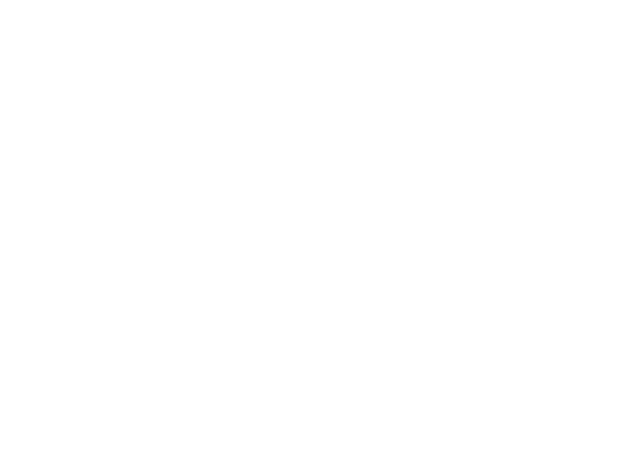
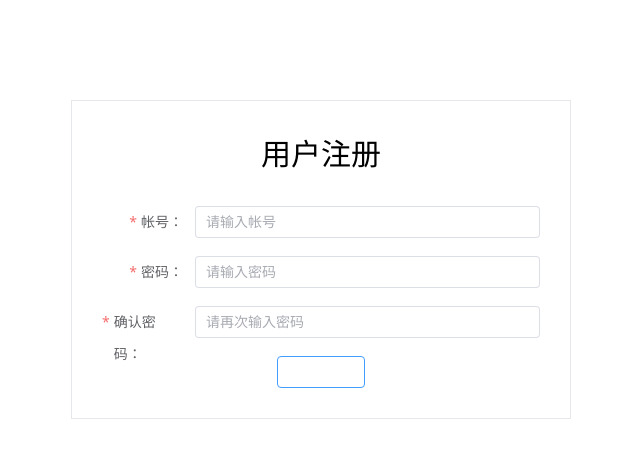
Before and after one commit to guozeng/fullstack, a Vue app in the folder user-login/: page /reg in a window 1280 px wide. Before the commit this address had no page. Shown: the top 458 px of the page, without its empty margins (319-959 px from the left). Built offline with nearby package versions, Linux system fonts and the light colour scheme.

Commit message:
基本注册完成

```diff
--- a/user-login/components.d.ts
+++ b/user-login/components.d.ts
@@ -8,6 +8,9 @@ export {}
 declare module 'vue' {
   export interface GlobalComponents {
     ElButton: typeof import('element-plus/es')['ElButton']
+    ElForm: typeof import('element-plus/es')['ElForm']
+    ElFormItem: typeof import('element-plus/es')['ElFormItem']
+    ElInput: typeof import('element-plus/es')['ElInput']
     RouterLink: typeof import('vue-router')['RouterLink']
     RouterView: typeof import('vue-router')['RouterView']
   }
--- a/user-login/index.html
+++ b/user-login/index.html
@@ -4,7 +4,7 @@
     <meta charset="UTF-8" />
     <link rel="icon" type="image/svg+xml" href="/vite.svg" />
     <meta name="viewport" content="width=device-width, initial-scale=1.0" />
-    <title>Vite + Vue + TS</title>
+    <title>加载中...</title>
   </head>
   <body>
     <div id="app"></div>
--- a/user-login/src/router/basic/router-login.ts
+++ b/user-login/src/router/basic/router-login.ts
@@ -1,6 +1,27 @@
 import type { RouteRecordRaw } from 'vue-router'
+const Root: RouteRecordRaw = {
+  path: '/',
+  redirect: '/home',
+}
 const Login: RouteRecordRaw = {
   path: '/login',
   component: () => import('@v/login/Login.vue'),
+  meta: {
+    pageTitle: '登录',
+  },
 }
-export { Login }
+const Reg: RouteRecordRaw = {
+  path: '/reg',
+  component: () => import('@v/login/Reg.vue'),
+  meta: {
+    pageTitle: '注册',
+  },
+}
+const Home: RouteRecordRaw = {
+  path: '/home',
+  component: () => import('@v/home/Home.vue'),
+  meta: {
+    pageTitle: '首页',
+  },
+}
+export default [Root, Login, Reg, Home]
--- a/user-login/src/router/router.ts
+++ b/user-login/src/router/router.ts
@@ -1,7 +1,17 @@
 import { createRouter, createWebHistory } from 'vue-router'
-import { Login } from './basic/router-login'
+import Logins from './basic/router-login'
 
-export default createRouter({
+const router = createRouter({
   history: createWebHistory(),
-  routes: [Login],
+  routes: [...Logins],
 })
+
+router.afterEach((to, failure) => {
+  if (failure) {
+    // console.error(failure)
+  }
+  const title = useTitle()
+  title.value = to.meta.pageTitle as string
+})
+
+export default router
--- /dev/null
+++ b/user-login/src/utils/fetch.ts
@@ -0,0 +1,15 @@
+import { createFetch } from '@vueuse/core'
+const useMyFetch = createFetch({
+  baseUrl: 'test/api',
+  combination: 'overwrite',
+  options: {
+    // beforeFetch in pre-configured instance will only run when the newly spawned instance do not pass beforeFetch
+    async beforeFetch({ options }) {
+      // const myToken = await getMyToken()
+      // options.headers.Authorization = `Bearer ${myToken}`
+      return { options }
+    },
+  },
+})
+
+export { useMyFetch }
--- /dev/null
+++ b/user-login/src/utils/index.ts
@@ -0,0 +1 @@
+export * from './fetch'
--- /dev/null
+++ b/user-login/src/views/home/Home.vue
@@ -0,0 +1,4 @@
+<template>
+  <el-button>首页</el-button>
+</template>
+<script setup lang="ts"></script>
--- /dev/null
+++ b/user-login/src/views/login/Reg.vue
@@ -0,0 +1,89 @@
+<template>
+  <div class="w-500px border m-auto mt-100px p-30px">
+    <h1 class="text-center mb-30px text-30px">用户注册</h1>
+    <el-form ref="formRef" :model="formData" :rules="rules" label-width="93px">
+      <el-form-item label="帐号：" prop="account">
+        <el-input v-model.trim="formData.account" placeholder="请输入帐号" clearable spellcheck></el-input>
+      </el-form-item>
+      <el-form-item label="密码：" prop="password">
+        <el-input v-model.trim="formData.password" placeholder="请输入密码" clearable type="password"></el-input>
+      </el-form-item>
+      <el-form-item label="确认密码：" prop="comfirmPassword">
+        <el-input
+          v-model.trim="formData.comfirmPassword"
+          placeholder="请再次输入密码"
+          clearable
+          type="password"
+        ></el-input>
+      </el-form-item>
+    </el-form>
+    <div class="text-center">
+      <el-button type="primary" :disabled="saveLoading" @click="onReg(formRef)">
+        {{ saveLoading ? '提交中...' : '提交注册' }}
+      </el-button>
+    </div>
+  </div>
+</template>
+<script setup lang="ts">
+import type { FormInstance, FormRules } from 'element-plus'
+import { ElMessage } from 'element-plus'
+import 'element-plus/theme-chalk/el-message.css'
+
+import { useMyFetch } from '@u/index'
+
+interface IFormData {
+  account: string
+  password: string
+  comfirmPassword: string
+}
+const formData = ref<IFormData>({
+  account: '',
+  password: '',
+  comfirmPassword: '',
+})
+const formRef = ref<FormInstance>()
+const rules = reactive<FormRules<IFormData>>({
+  account: [{ required: true, message: '请输入帐号', trigger: 'blur' }],
+  password: [{ required: true, message: '请输入密码', trigger: 'blur' }],
+  comfirmPassword: [{ required: true, message: '请再次输入密码', trigger: 'blur' }],
+})
+const saveLoading = ref(false)
+
+async function onReg(formEl: FormInstance | undefined) {
+  if (!formEl) {
+    return
+  }
+  const result = await formEl.validate((valid, fields) => {
+    if (valid) {
+    } else {
+      console.log(fields)
+    }
+  })
+  if (result) {
+    const { account, password, comfirmPassword } = formData.value
+    if (password !== comfirmPassword) {
+      ElMessage.error('两次密码不相等，请重新输入')
+      return
+    }
+    saveLoading.value = true
+    const { error, data } = await useMyFetch('users/add')
+      .post({
+        data: {
+          account,
+          password,
+        },
+      })
+      .json()
+    saveLoading.value = false
+    if (error.value) {
+      ElMessage.error('网络错误，请检查网络后重试')
+      return
+    }
+    if (data.value && data.value.code === 200) {
+      ElMessage.success('注册成功')
+    } else {
+      ElMessage.error('注册失败:' + data.value?.msg || '')
+    }
+  }
+}
+</script>
--- a/user-login/tsconfig.json
+++ b/user-login/tsconfig.json
@@ -22,7 +22,8 @@
 
     "baseUrl": ".",
     "paths": {
-      "@v/*": ["src/views/*"]
+      "@v/*": ["src/views/*"],
+      "@u/*": ["src/utils/*"]
     },
     "types": ["element-plus/global"]
   },
--- a/user-login/vite.config.ts
+++ b/user-login/vite.config.ts
@@ -5,7 +5,6 @@ import AutoImport from 'unplugin-auto-import/vite'
 import { ElementPlusResolver } from 'unplugin-vue-components/resolvers'
 import Components from 'unplugin-vue-components/vite'
 import WindiCSS from 'vite-plugin-windicss'
-
 // https://vitejs.dev/config/
 export default defineConfig({
   plugins: [
@@ -14,7 +13,6 @@ export default defineConfig({
     AutoImport({
       imports: ['vue', '@vueuse/core'],
       resolvers: [ElementPlusResolver()],
-      dirs: ['./utils/**'],
       vueTemplate: true,
     }),
     Components({
@@ -35,6 +33,7 @@ export default defineConfig({
   resolve: {
     alias: {
       '@v': '/src/views',
+      '@u': '/src/utils',
     },
   },
 })
```
